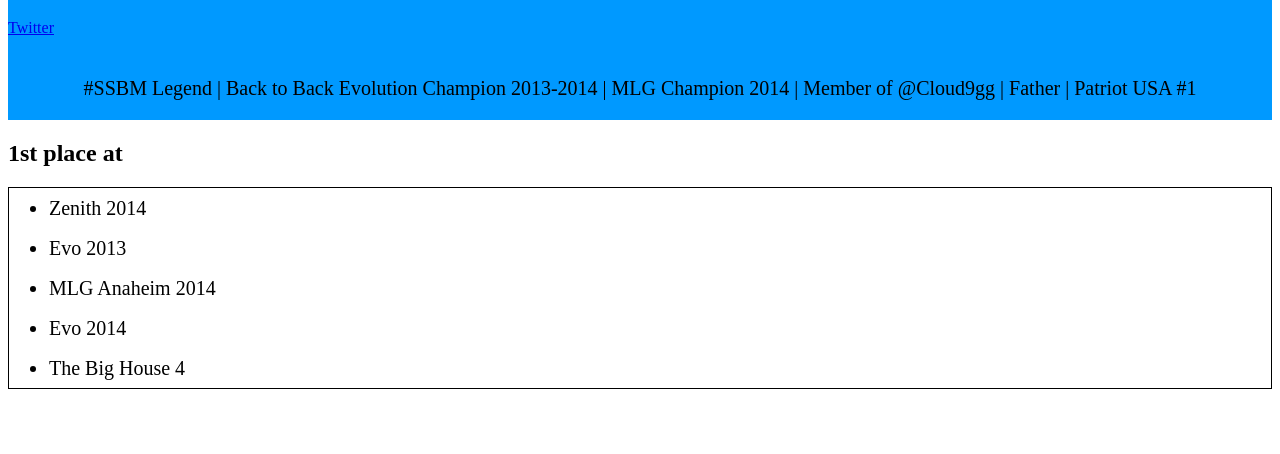
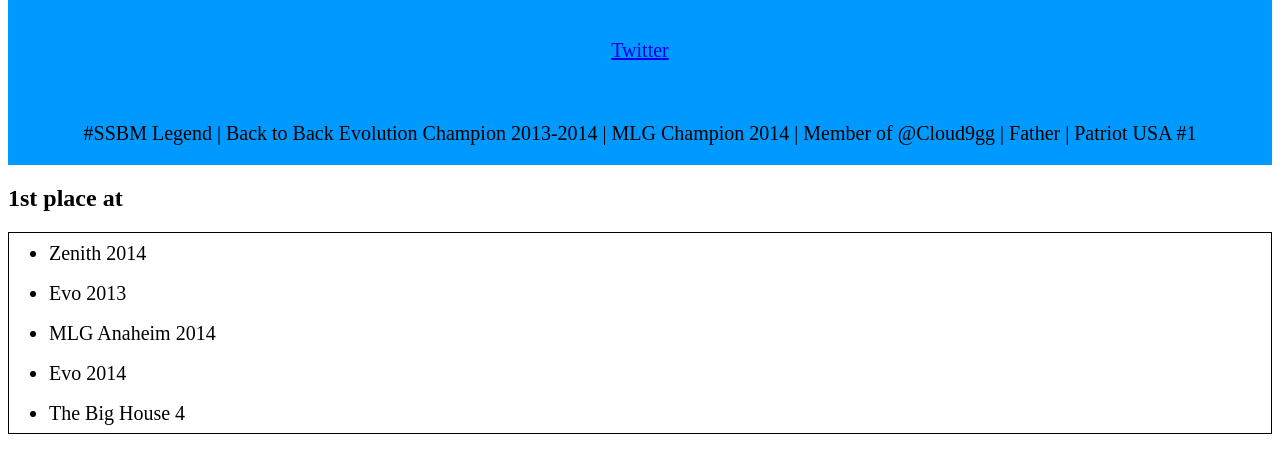
Before and after one commit to ackleyd1/codelab-css-intro, a plain HTML site: page index.html in a window 1280 px wide. Shown: the part 469-923 px from the top of the page. Before the commit the page ends 878 px from the top, so only its background shows below. Drawn offline with Linux system fonts and the light colour scheme.

Commit message:
Centered Twitter link

```diff
--- a/index.html
+++ b/index.html
@@ -11,7 +11,7 @@
                 background-color: white;
                 font-size: 20px;
             }
-            p.twitter {
+            p {
                 color: black;
                 text-align: center;
                 font-size: 20px;
@@ -29,17 +29,14 @@
             div {
                 background-color: #0099FF;
             }
-            a {
-                margin: 0 auto;
-            }
         </style>
     </head>
     <body>
         <div>
             <img src="/C9Mang0.jpg" alt="Mang0 with a trophy"/>
             <h1>Joseph "Mang0" Marquez</h1>
-            <a href="https://twitter.com/C9Mang0?ref_src=twsrc%5Egoogle%7Ctwcamp%5Eserp%7Ctwgr%5Eauthor">Twitter</a>
-            <p class="twitter">#SSBM Legend | Back to Back Evolution Champion 2013-2014 | MLG Champion 2014 | Member of @Cloud9gg | Father | Patriot USA #1</p>
+            <p><a href="https://twitter.com/C9Mang0?ref_src=twsrc%5Egoogle%7Ctwcamp%5Eserp%7Ctwgr%5Eauthor">Twitter</a></p>
+            <p>#SSBM Legend | Back to Back Evolution Champion 2013-2014 | MLG Champion 2014 | Member of @Cloud9gg | Father | Patriot USA #1</p>
         </div>
         <h2>1st place at</h2>
         <ul>
```
